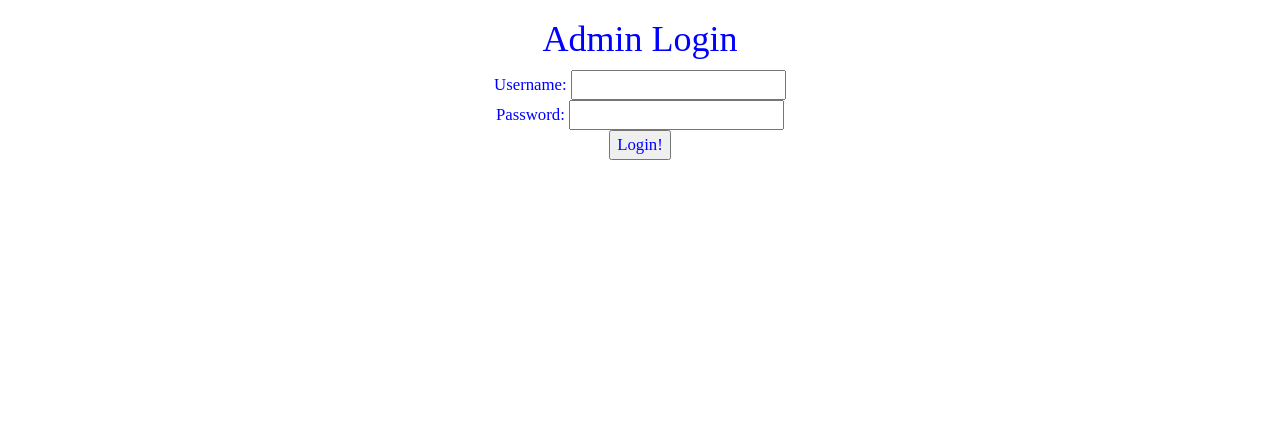
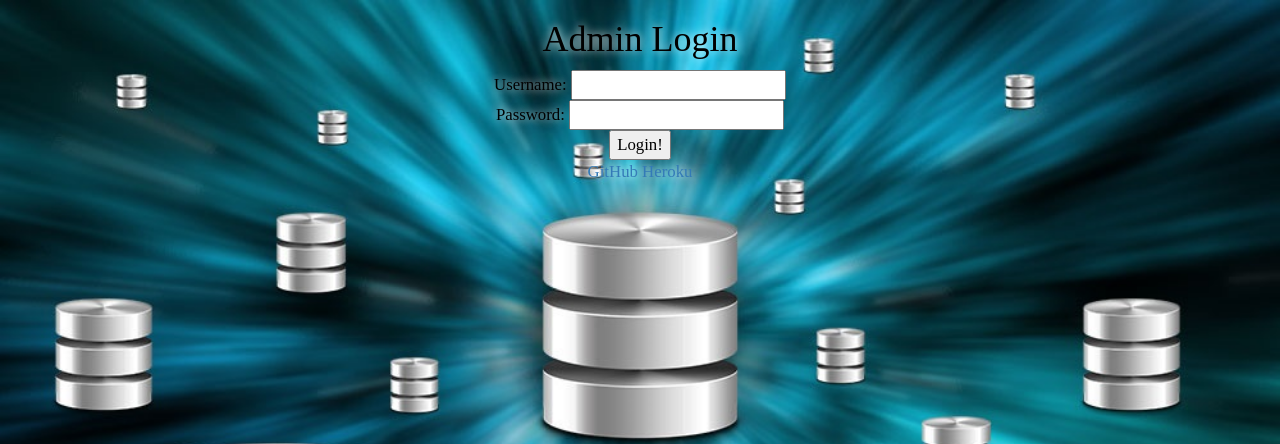
Before and after one commit to Akoni8/CST336-Lab6, a PHP site: page /index.php in a window 1280 px wide. Shown: the top 444 px of the page. Run offline with PHP 8.4, Linux system fonts and the light colour scheme.

Commit message:
updated styles/lab

```diff
--- a/addUser.php
+++ b/addUser.php
@@ -33,8 +33,7 @@ if (isset($_GET['addUser'])) {  //the add form has been submitted
     $stmt=$dbConn->prepare($sql);
     $stmt->execute($np);
 
-    echo "<span class='update'>User was added!</span>";
-
+    echo "<span class='update'd>User was added!</span>";
 
 }
 
--- a/admin.php
+++ b/admin.php
@@ -54,7 +54,7 @@ $dbConn = getDatabaseConnection("heroku_ec49987c2231ba0");
                  foreach($users as $user) {
                      echo $user['firstName'] . " " . $user['lastName'] . "<br />";
                      echo "[<a href='updateUser.php?userId=".$user['id']."'> Update </a>] <br />";
-                      echo "[<a onclick='return confirmDelete()' href='deleteUser.php?userId=".$user['id']."'> Delete </a>] <br />";
+                     echo "[<a onclick='return confirmDelete()' href='deleteUser.php?userId=".$user['id']."'> Delete </a>] <br />";
                  }
              ?>
         </div>
--- a/index.php
+++ b/index.php
@@ -49,6 +49,9 @@ function loginProcess() {
                 Password: <input type="password" name="password" /> <br />
                 <input type="submit" name="loginForm" value="Login!"/>
             </form>
+            <a href="https://github.com/Akoni8/CST336-Lab6">GitHub</a>
+            <a href="https://morr2927-cst336-lab6.herokuapp.com">Heroku</a>
+
         </div>
             <br />
             <?=loginProcess()?>
--- a/styles.css
+++ b/styles.css
@@ -1,14 +1,19 @@
 body {
     font-family: futura;
-
+    background-image: url("data.jpg");
+    background-color: lightgray;
+    background-repeat: no-repeat;
+    background-size: cover;
+    text-shadow: 0 0 10px rgba(255,255,255,1);
 }
 
 #container {
     text-align: center;
     margin: 0 auto;
-    color: blue;
+    color: black;
     font-family: futura;
     font-size: 1.2em;
+    text-shadow: 0 0 10px rgba(255,255,255,1);
 }
 
 p {
```
Also changed, not shown: data.jpg (added).
